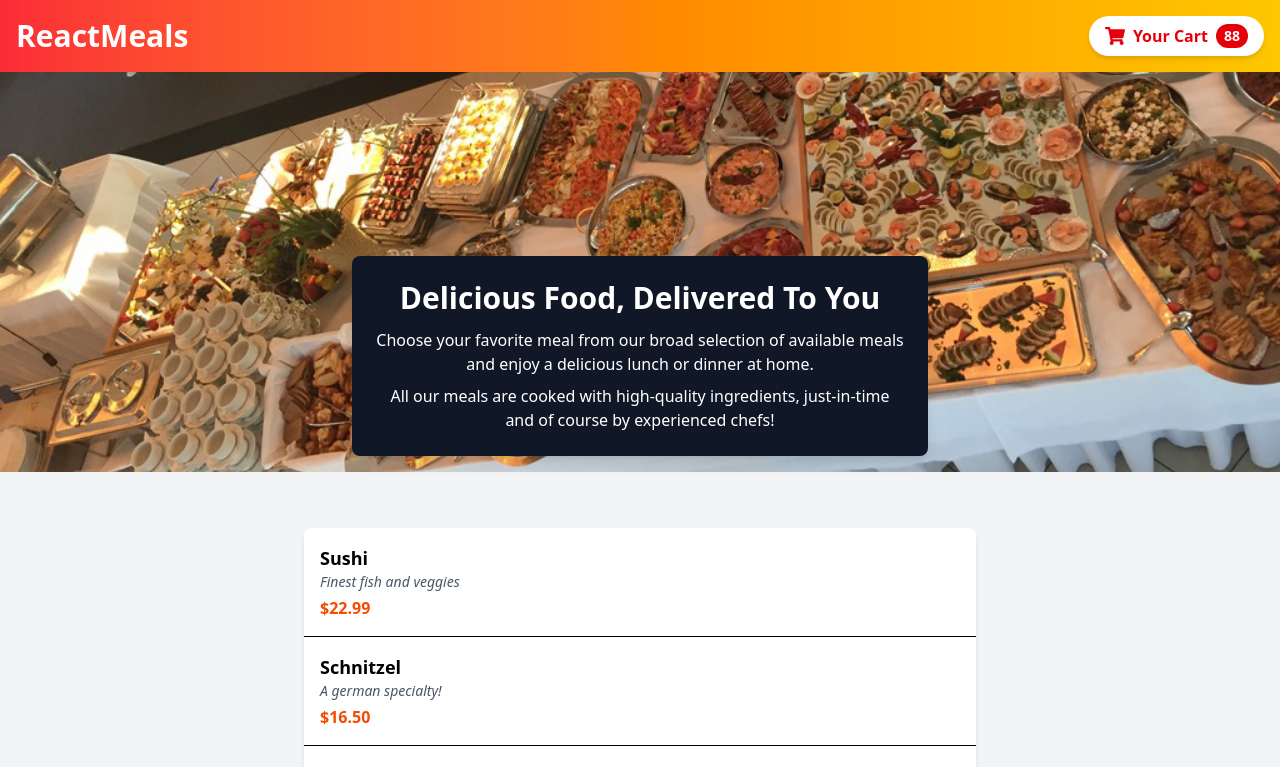
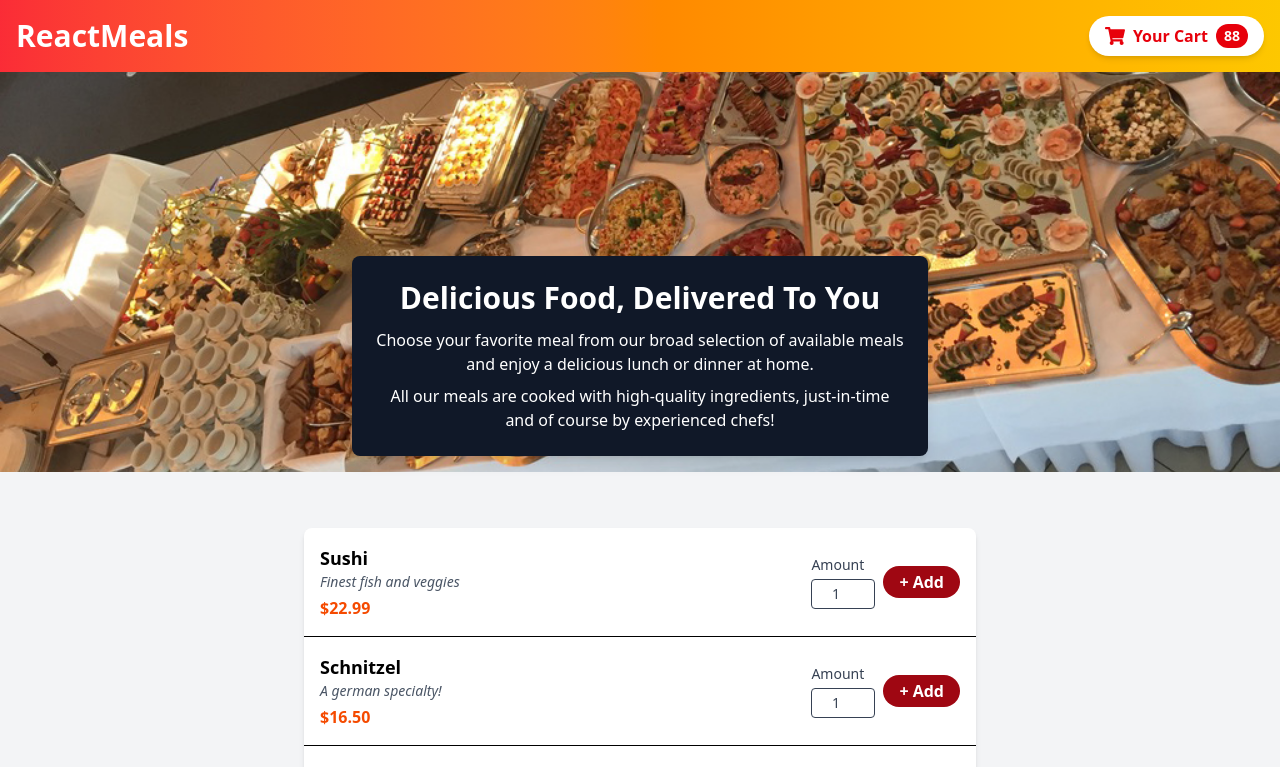
Before and after one commit to ashutoshsahu007/Restaurant, a React (Vite) app: page / in a window 1280 px wide. Shown: the top 767 px of the page. Built offline with nearby package versions, Linux system fonts and the light colour scheme.

Commit message:
form added for purchase

```diff
--- a/src/components/MealList/MealList.jsx
+++ b/src/components/MealList/MealList.jsx
@@ -31,12 +31,41 @@ const MealList = () => {
   return (
     <div className="max-w-2xl mx-auto my-10 bg-white rounded-lg shadow-md overflow-hidden">
       {DUMMY_MEALS.map((meal) => (
-        <div key={meal.id} className="p-4 border-b last:border-none">
-          <h3 className="text-lg font-semibold">{meal.name}</h3>
-          <p className="text-sm italic text-gray-600">{meal.description}</p>
-          <p className="text-orange-600 font-bold mt-1">
-            ${meal.price.toFixed(2)}
-          </p>
+        <div
+          key={meal.id}
+          className="flex flex-col sm:flex-row justify-between items-start sm:items-center gap-4 p-4 border-b last:border-none"
+        >
+          {/* Meal Info */}
+          <div>
+            <h3 className="text-lg font-semibold">{meal.name}</h3>
+            <p className="text-sm italic text-gray-600">{meal.description}</p>
+            <p className="text-orange-600 font-bold mt-1">
+              ${meal.price.toFixed(2)}
+            </p>
+          </div>
+
+          {/* Form */}
+          <form className="flex items-center gap-2">
+            <div className="flex flex-col text-sm font-medium text-gray-700">
+              <label htmlFor={`amount_${meal.id}`} className="mb-1">
+                Amount
+              </label>
+              <input
+                id={`amount_${meal.id}`}
+                type="number"
+                min="1"
+                step="1"
+                defaultValue="1"
+                className="w-16 border rounded px-2 py-1 text-center focus:outline-none"
+              />
+            </div>
+            <button
+              type="submit"
+              className="bg-red-800 text-white px-4 py-1 rounded-full font-semibold hover:bg-red-700 transition"
+            >
+              + Add
+            </button>
+          </form>
         </div>
       ))}
     </div>
```
Also changed, not shown: 1 other file (tests, documents, lock files or other folders).
